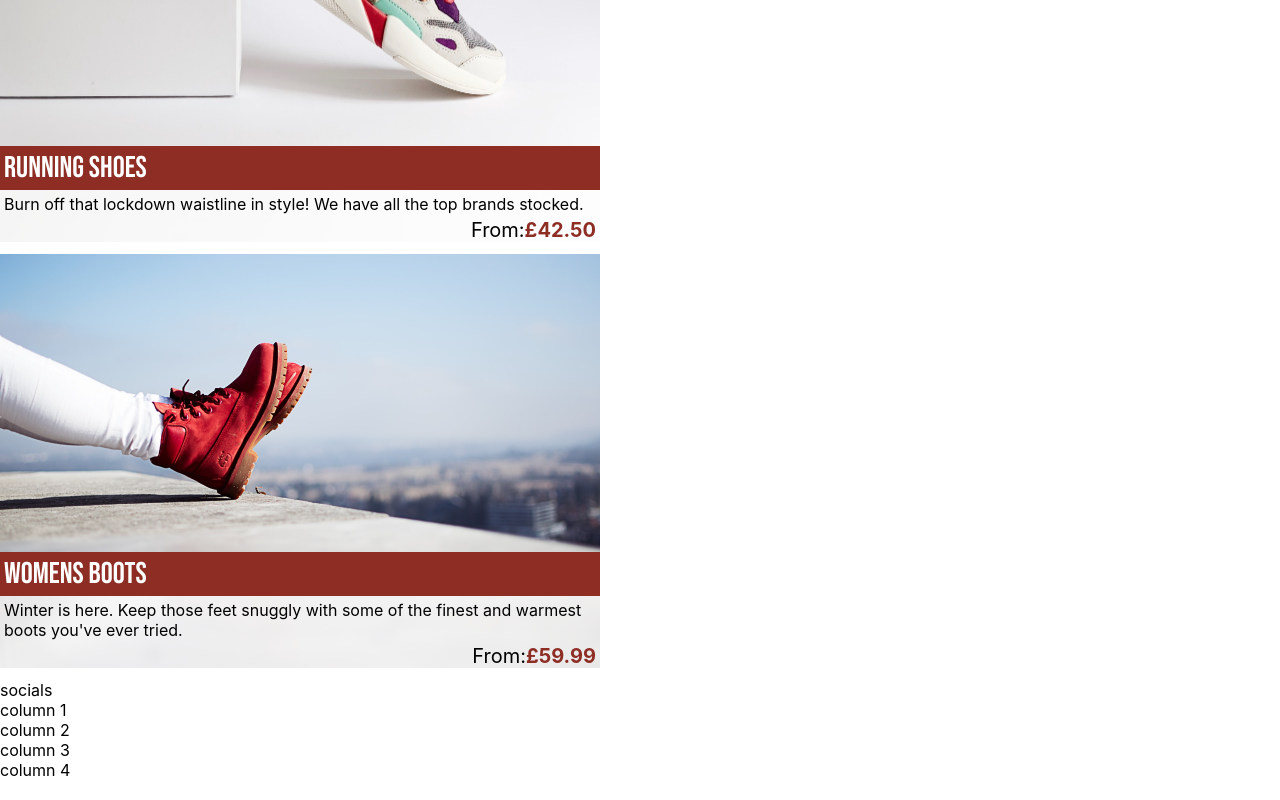
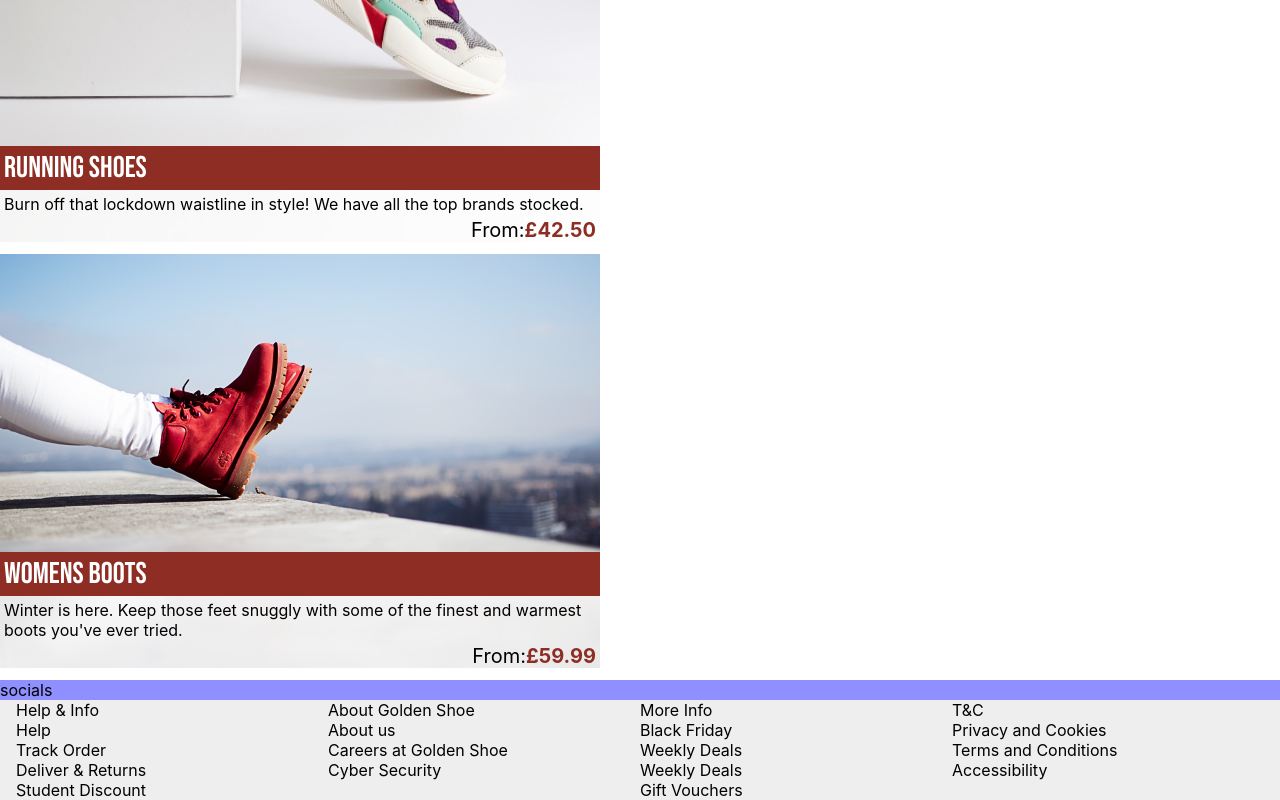
Before and after one commit to patchinator/golden_shoe, a Next.js app: page / in a window 1280 px wide. Shown: the part 1830-2630 px from the top of the page. Built offline with nearby package versions, Linux system fonts and the light colour scheme; a web font is replaced by a local one.

Commit message:
Added relevant headers for Footer menu

```diff
--- a/components/Footer/Footer.js
+++ b/components/Footer/Footer.js
@@ -5,10 +5,32 @@ const Footer = () => {
     <footer className={style.footer}>
       <div className={style.social_media}>socials</div>
       <div className={style.column_wrapper}>
-        <div className={style.columns}>column 1</div>
-        <div className={style.columns}>column 2</div>
-        <div className={style.columns}>column 3</div>
-        <div className={style.columns}>column 4</div>
+        <div className={style.columns}>
+          <div>Help & Info</div>
+          <div>Help</div>
+          <div>Track Order</div>
+          <div>Deliver & Returns</div>
+          <div>Student Discount</div>
+        </div>
+        <div className={style.columns}>
+          <div>About Golden Shoe</div>
+          <div>About us</div>
+          <div>Careers at Golden Shoe</div>
+          <div>Cyber Security</div>
+        </div>
+        <div className={style.columns}>
+          <div>More Info</div>
+          <div>Black Friday</div>
+          <div>Weekly Deals</div>
+          <div>Weekly Deals</div>
+          <div>Gift Vouchers</div>
+        </div>
+        <div className={style.columns}>
+          <div>T&C</div>
+          <div>Privacy and Cookies</div>
+          <div>Terms and Conditions</div>
+          <div>Accessibility</div>
+        </div>
       </div>
     </footer>
   );
--- a/components/Footer/Footer.module.scss
+++ b/components/Footer/Footer.module.scss
@@ -0,0 +1,14 @@
+@import "../../styles/colors.scss";
+.footer {
+  background: $color_footer;
+
+  .social_media {
+    background: rgb(143, 143, 255);
+  }
+
+  .column_wrapper {
+    display: grid;
+    margin: 0 1rem 0 1rem;
+    grid-template-columns: 1fr 1fr 1fr 1fr;
+  }
+}
--- a/styles/colors.scss
+++ b/styles/colors.scss
@@ -1,2 +1,3 @@
 $color_primary: rgb(141, 45, 36);
 $color_secondary: rgb(241, 236, 216);
+$color_footer: rgb(238, 238, 238);
```
